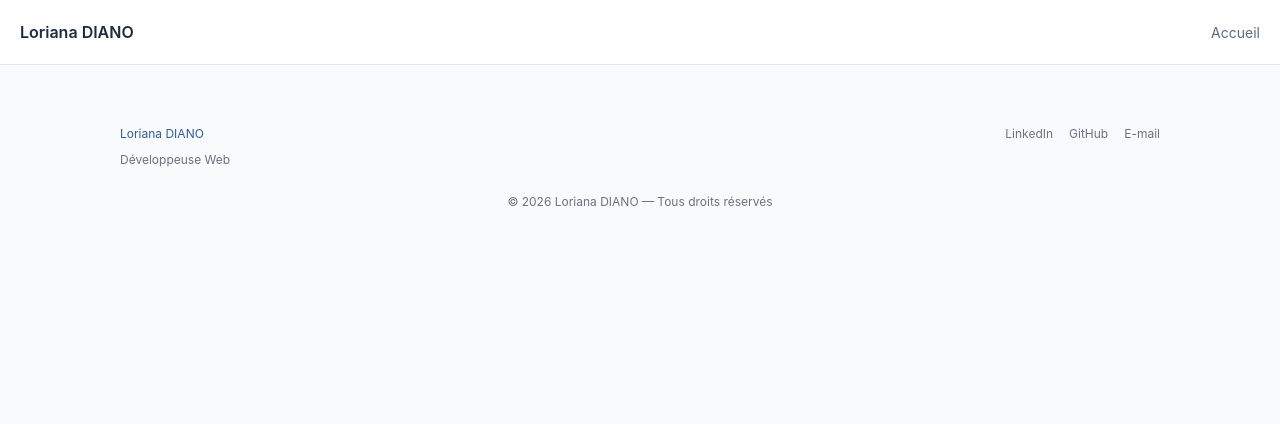
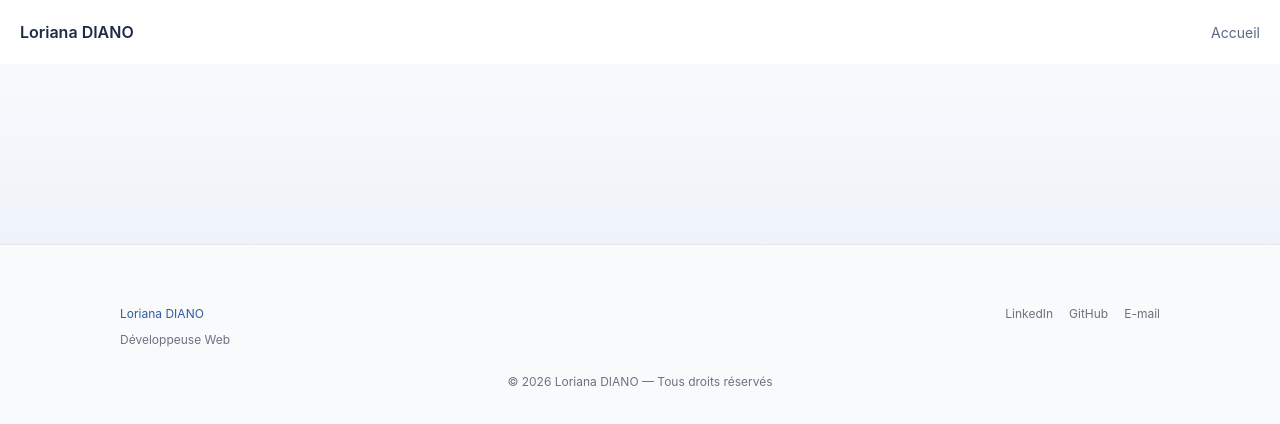
Before and after one commit to LorianaD/portfolio_LorianaDIANO, a React app in the folder frontend/: page /projects in a window 1280 px wide. Shown: the top 424 px of the page. Built offline with nearby package versions, Linux system fonts and the light colour scheme; the HTML template or start-up script is replaced by a standard one.

Commit message:
START: projectsPage

```diff
--- /dev/null
+++ b/frontend/src/components/Sections/Projects/Hero.jsx
@@ -0,0 +1,11 @@
+import SectionHero from "../../ui/SectionHero";
+
+function Hero() {
+    return(
+        <SectionHero>
+
+        </SectionHero>
+    )
+}
+
+export default Hero
--- /dev/null
+++ b/frontend/src/components/ui/SectionHero.jsx
@@ -0,0 +1,13 @@
+import SectionHeroHeader from "./SectionHeroHeader"
+
+function SectionHero() {
+    return(
+        <section className="hero-container">
+            <SectionHeroHeader>
+
+            </SectionHeroHeader>
+        </section>
+    )
+}
+
+export default SectionHero
--- /dev/null
+++ b/frontend/src/components/ui/SectionHeroHeader.jsx
@@ -0,0 +1,6 @@
+function SectionHeroHeader() {
+    <>
+    </>
+}
+
+export default SectionHeroHeader
--- a/frontend/src/pages/ProjectsPage.jsx
+++ b/frontend/src/pages/ProjectsPage.jsx
@@ -1,7 +1,9 @@
+import Hero from "../components/Sections/Projects/Hero"
+
 function ProjectsPage() {
     return(
         <main>
-
+            <Hero/>
         </main>
     )
 }
--- a/frontend/src/styles/ui.css
+++ b/frontend/src/styles/ui.css
@@ -32,6 +32,17 @@
 /*******************************
 ****** SECTIONS GENERALES ******
 *******************************/
+
+.hero-container {
+    @apply
+        pt-[100px] px-[120px] pb-[80px]
+        gap-[25px]
+        bg-linear-180
+        from-[#F8FAFC] to-[#EEF3FA]
+        flex
+        flex-col
+        items-start
+}
 
 .section-container {
     @apply
```
